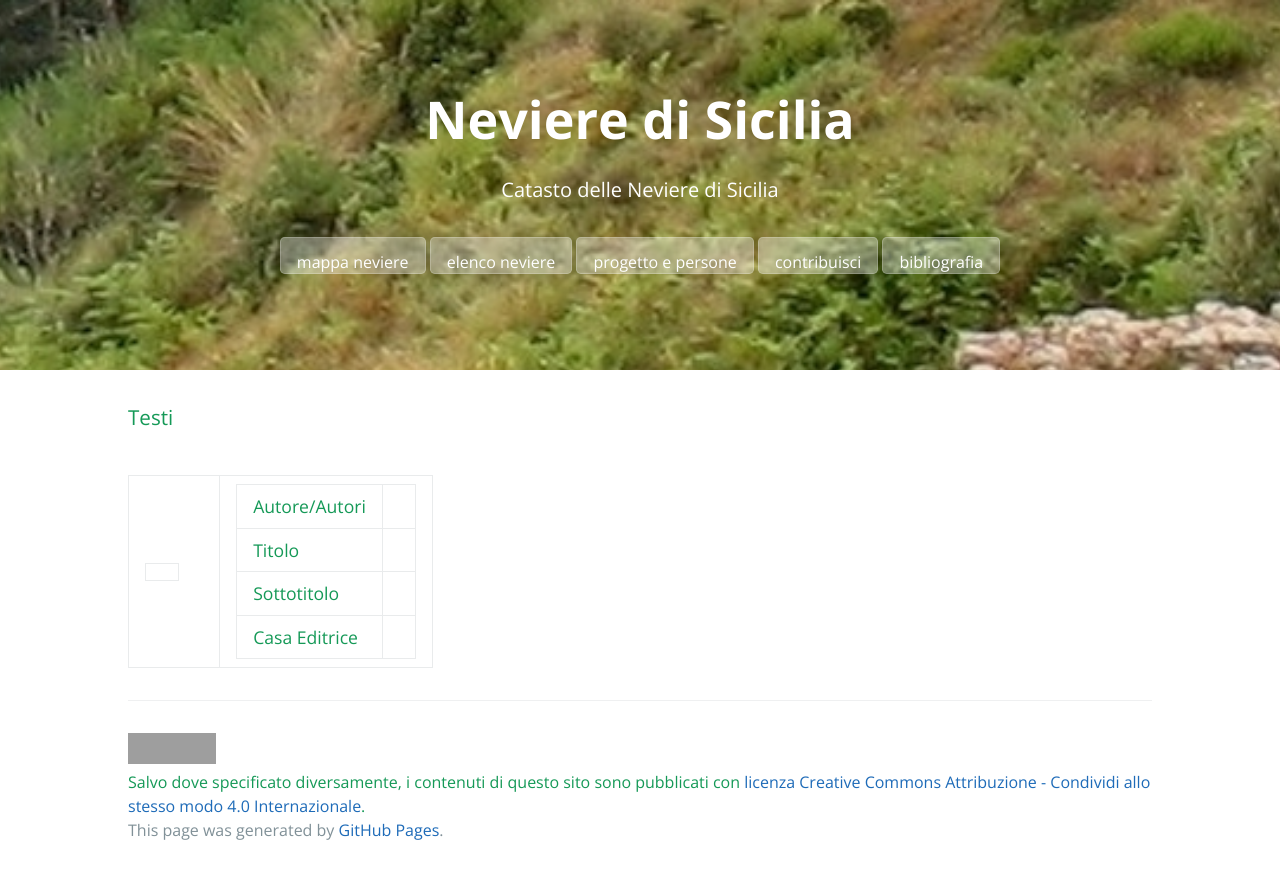
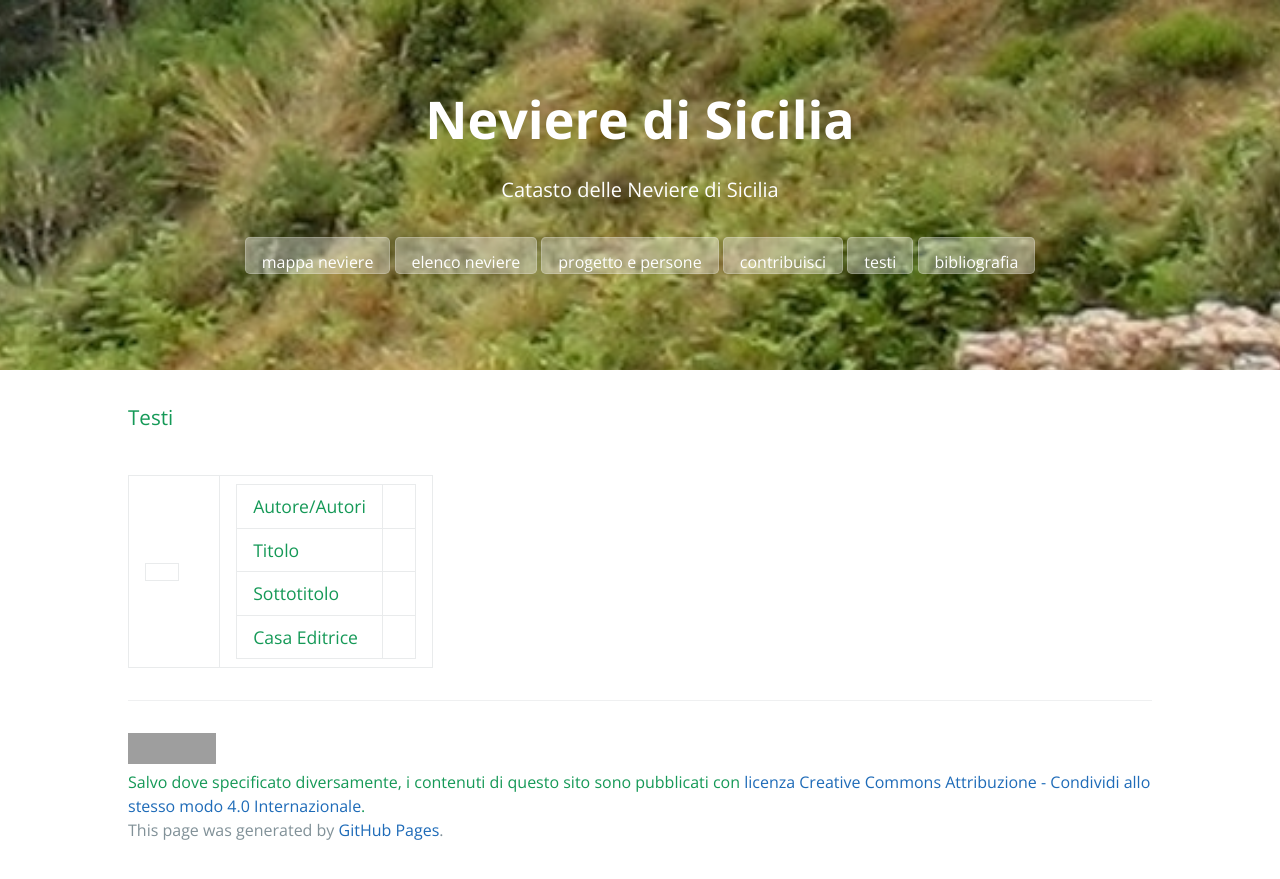
Before and after one commit to NeviereDiSicilia/nevieredisicilia.github.io, a Jekyll site: the page built from testi.html, in a window 1280 px wide. Shown: the top 879 px of the page. Built offline with Jekyll 4.4.1, drawn with Linux system fonts in a browser that asks for light colours; grey boxes are pictures that could not be loaded.

Commit message:
Update page-header.html

```diff
--- a/_includes/page-header.html
+++ b/_includes/page-header.html
@@ -5,5 +5,6 @@
   <a href="/elenco_neviere.html" class="btn">elenco neviere</a>
   <a href="/progetto.html" class="btn">progetto e persone</a>
   <a href="/contribuisci.html" class="btn">contribuisci</a>
+  <a href="/testi.html" class="btn">testi</a>
   <a href="/bibliografia.html" class="btn">bibliografia</a>
 </section>
```
